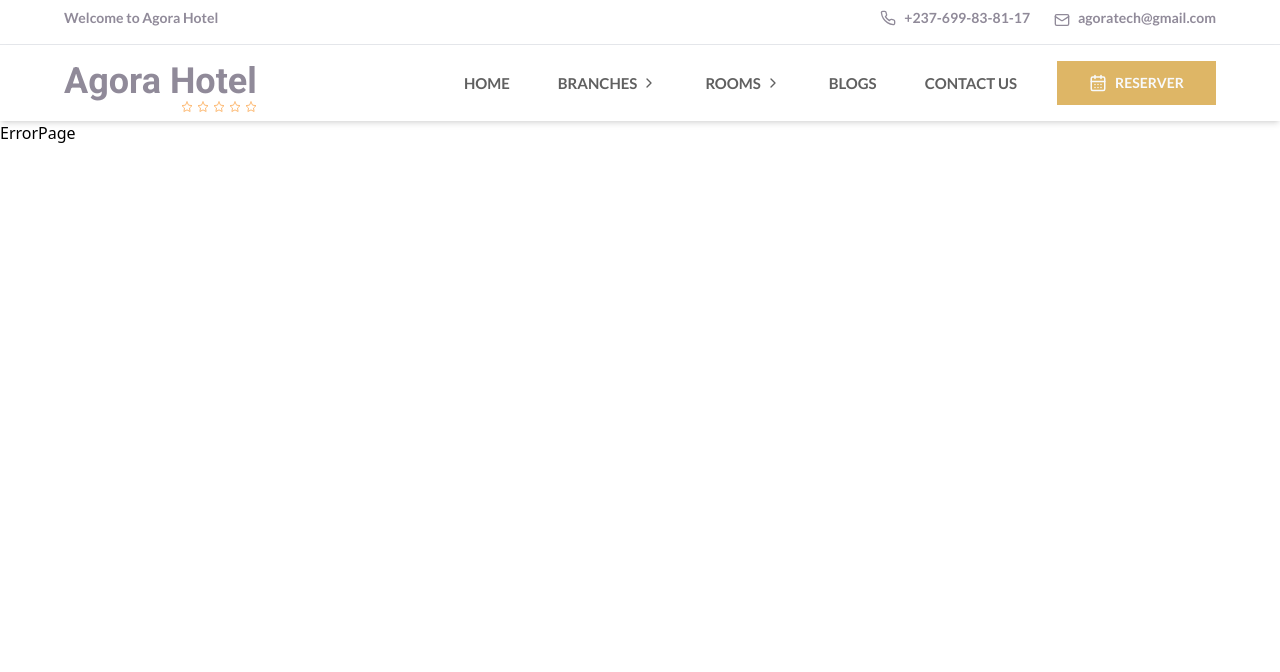
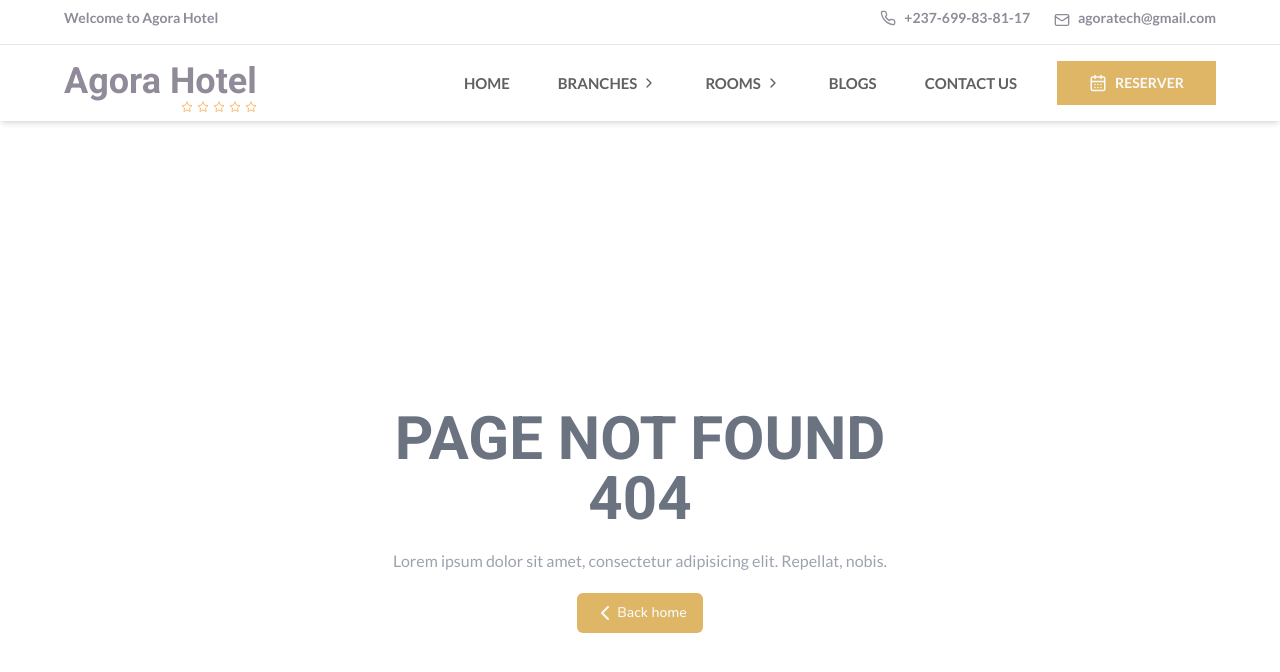
Before and after one commit to Mel-Turham/Agora-Hotel, a React (Vite) app: page /full-slider in a window 1280 px wide. Shown: the top 672 px of the page. Built offline with nearby package versions, Linux system fonts and the light colour scheme.

Commit message:
Add 404 page

```diff
--- a/src/pages/404/ErrorPage.tsx
+++ b/src/pages/404/ErrorPage.tsx
@@ -1,6 +1,25 @@
+import { Link } from 'react-router-dom';
+import { Button } from '../../@/components/ui/button';
+import { ChevronLeft } from 'lucide-react';
 const ErrorPage = () => {
-  return (
-    <div>ErrorPage</div>
-  )
-}
-export default ErrorPage
+	return (
+		<section className='flex items-center justify-center min-h-svh'>
+			<div className='space-y-5'>
+				<h1 className='text-6xl font-bold text-center text-gray-500 uppercase '>
+					Page not found <br /> 404
+				</h1>
+				<p className='text-center text-gray-400'>
+					Lorem ipsum dolor sit amet, consectetur adipisicing elit. Repellat,
+					nobis.
+				</p>
+				<div className='flex items-center justify-center'>
+					<Button className='mx-auto'>
+						<ChevronLeft />
+						<Link to='/'>Back home</Link>
+					</Button>
+				</div>
+			</div>
+		</section>
+	);
+};
+export default ErrorPage;
```
